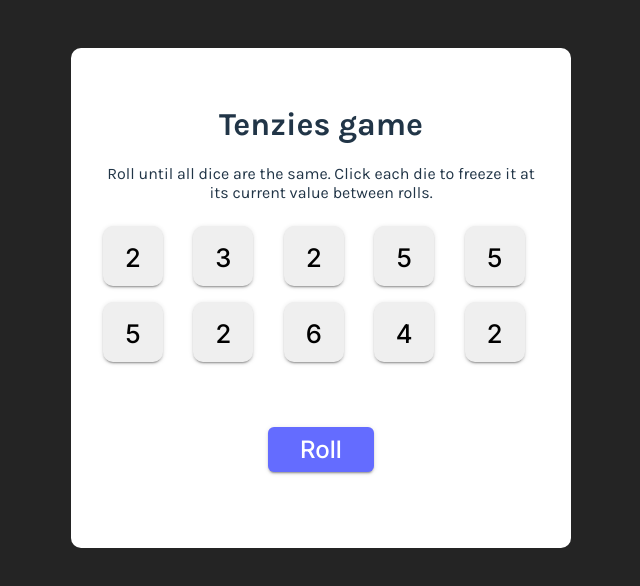
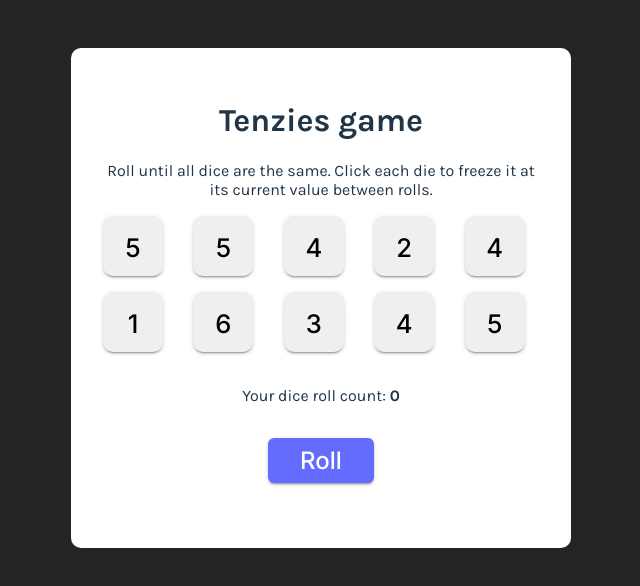
Before and after one commit to iLinn/react-learn-tenzies-game, a React (Vite) app: page / in a window 1280 px wide. Shown: the top 586 px of the page, without its empty margins (319-959 px from the left). Built offline with nearby package versions, Linux system fonts and the light colour scheme.

Commit message:
Added accessability button focus on new game;  Added roll count;

```diff
--- a/src/components/main/Main.css
+++ b/src/components/main/Main.css
@@ -10,7 +10,7 @@ main {
     height: 500px;
 
     .button-container {
-        margin: 2.5rem;
+        margin: 1rem 2rem 2rem;
 
         button {
             display: block;
--- a/src/components/main/Main.tsx
+++ b/src/components/main/Main.tsx
@@ -1,4 +1,4 @@
-import { useState } from 'react';
+import { useEffect, useRef, useState } from 'react';
 import Confetti from 'react-confetti'
 import Die from '../die-item/Die';
 import './Main.css';
@@ -10,7 +10,10 @@ export interface DiceStatus {
 }
 
 function MainContent() {
-  const [ diceStatuses, setDiceStatuses ] = useState(prepareDiceCollection(fillArrayWithDiceNumbers(10)));
+  const newGameBtn = useRef(null);
+  const diceCollection = () => prepareDiceCollection(fillArrayWithDiceNumbers(10));
+  const [ diceStatuses, setDiceStatuses ] = useState(diceCollection);
+  const [ diceRolls, setDiceRolls ] = useState(0);
   const width = window.innerWidth;
   const height = window.innerHeight;
 
@@ -25,6 +28,11 @@ function MainContent() {
 
   const isGameWon = diceStatuses.every((diceStatus, index, statuses) => diceStatus.isHeld
   && diceStatus.value === statuses[0].value);
+
+  useEffect(() => {
+    if (!isGameWon) return;
+    newGameBtn.current?.focus();
+  }, [isGameWon]);
 
   function fillArrayWithDiceNumbers(length: number): number[] {
     const array = [];
@@ -43,10 +51,14 @@ function MainContent() {
   }
 
   function rollDice() {
+    setDiceRolls(0);
     setDiceStatuses(prepareDiceCollection(fillArrayWithDiceNumbers(10)));
   }
 
   function rerollDice() {
+    setDiceRolls(prevCount => {
+      return ++prevCount;
+    });
     setDiceStatuses(prev => prev.map(dieSet => {
       return dieSet.isHeld ? dieSet : {
         ...dieSet,
@@ -56,8 +68,6 @@ function MainContent() {
   }
 
   function hold(id: string) {
-    console.log(id);
-
     setDiceStatuses(prev => prev.map(die => {
       return die.id !== id ? die : {
         ...die,
@@ -75,8 +85,13 @@ function MainContent() {
       <div className='grid-container die-container'>
         {diceElements}
       </div>
+      <div className='centered'
+        aria-live="polite">
+        <p>Your dice roll count: <b>{diceRolls}</b></p>
+      </div>
       <div className='button-container'>
         {isGameWon ? <button className='mat-button btn-primary'
+          ref={newGameBtn}
           onClick={rollDice}>New Game</button>
           : <button className='mat-button btn-primary'
           onClick={rerollDice}>Roll</button>}
@@ -85,6 +100,9 @@ function MainContent() {
         width={width}
         height={height}
       />}
+      <div aria-live="polite" className="sr-only">
+        {isGameWon && <p>Congratulations! You won! Press "New Game" to start again.</p>}
+      </div>
     </main>
   );
 }
```
